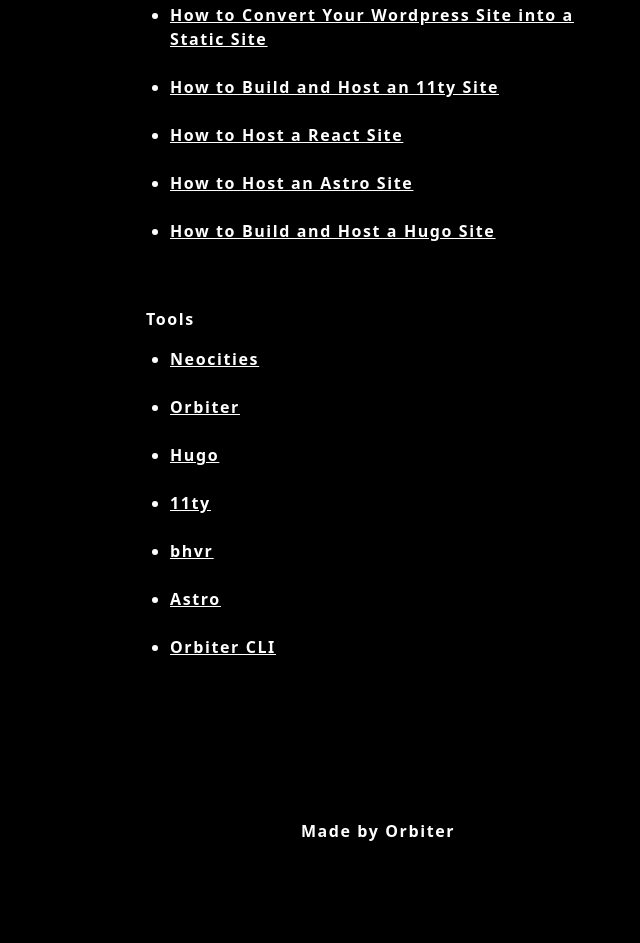
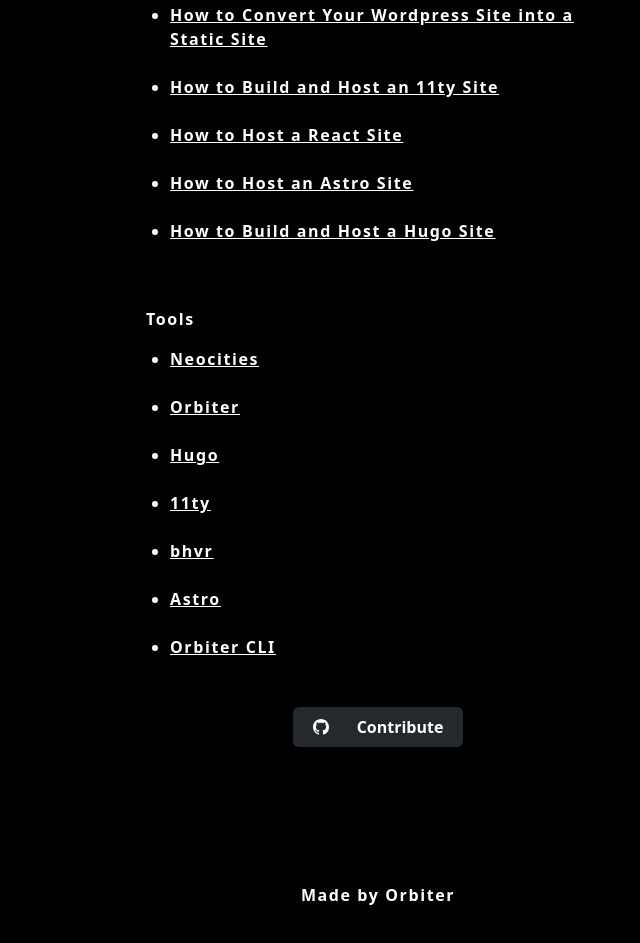
Before and after one commit to orbiterhost/andromeda, an Astro site: page / in a window 1280 px wide. Shown: the part 4483-5426 px from the top of the page, without its empty margins (262-902 px from the left). Built offline with nearby package versions, Linux system fonts and the light colour scheme; Astro itself is replaced by a stand-in of ours.

Commit message:
feat: Added contribute button

```diff
--- /dev/null
+++ b/src/components/GitHub.astro
@@ -0,0 +1,8 @@
+<div class="mx-auto flex items-center justify-center max-w-lg my-6">
+  <a href="https://github.com/orbiterhost/andromeda" class="flex items-center bg-[#24292e] text-white py-2 px-5 rounded-md font-semibold hover:bg-[#2c3136] gap-3" target="_blank" rel="noopener noreferrer">
+    <svg viewBox="0 0 16 16" width="16" height="16" class="github-icon" aria-hidden="true" class="mr-4 fill-current">
+      <path fill-rule="evenodd" d="M8 0C3.58 0 0 3.58 0 8c0 3.54 2.29 6.53 5.47 7.59.4.07.55-.17.55-.38 0-.19-.01-.82-.01-1.49-2.01.37-2.53-.49-2.7-.94-.09-.23-.48-.94-.82-1.13-.28-.15-.68-.52-.01-.53.63-.01 1.08.58 1.23.82.72 1.21 1.87.87 2.33.66.07-.52.28-.87.51-1.07-1.78-.2-3.64-.89-3.64-3.95 0-.87.31-1.59.82-2.15-.08-.2-.36-1.02.08-2.12 0 0 .67-.21 2.2.82.64-.18 1.32-.27 2-.27.68 0 1.36.09 2 .27 1.53-1.04 2.2-.82 2.2-.82.44 1.1.16 1.92.08 2.12.51.56.82 1.27.82 2.15 0 3.07-1.87 3.75-3.65 3.95.29.25.54.73.54 1.48 0 1.07-.01 1.93-.01 2.2 0 .21.15.46.55.38A8.013 8.013 0 0016 8c0-4.42-3.58-8-8-8z"></path>
+    </svg>
+    <span>Contribute</span>
+  </a>
+</div>
--- a/src/pages/index.astro
+++ b/src/pages/index.astro
@@ -6,6 +6,7 @@
 import Resources from '../components/Resources.astro';
 import Footer from '../components/Footer.astro';
 import EmailSignUp from '../components/EmailSignUp'
+import GitHub from '../components/GitHub.astro';
 
 // Welcome to Astro! Wondering what to do next? Check out the Astro documentation at https://docs.astro.build
 // Don't want to use any of this? Delete everything in this file, the `assets`, `components`, and `layouts` directories, and start fresh.
@@ -16,5 +17,6 @@
   <Copy />
   <EmailSignUp client:load />
   <Resources />
+  <GitHub />
   <Footer />
 </Layout>
```
